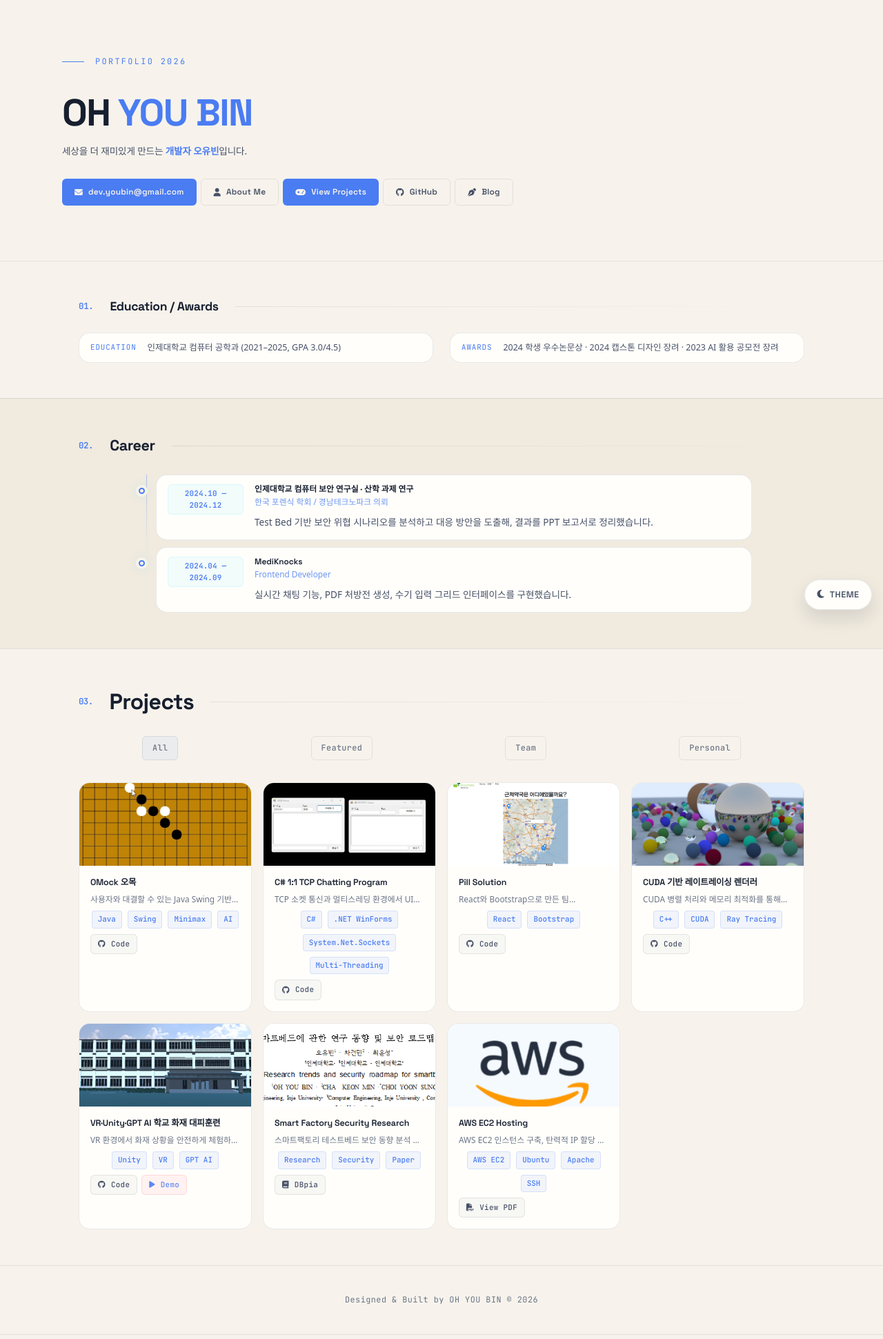
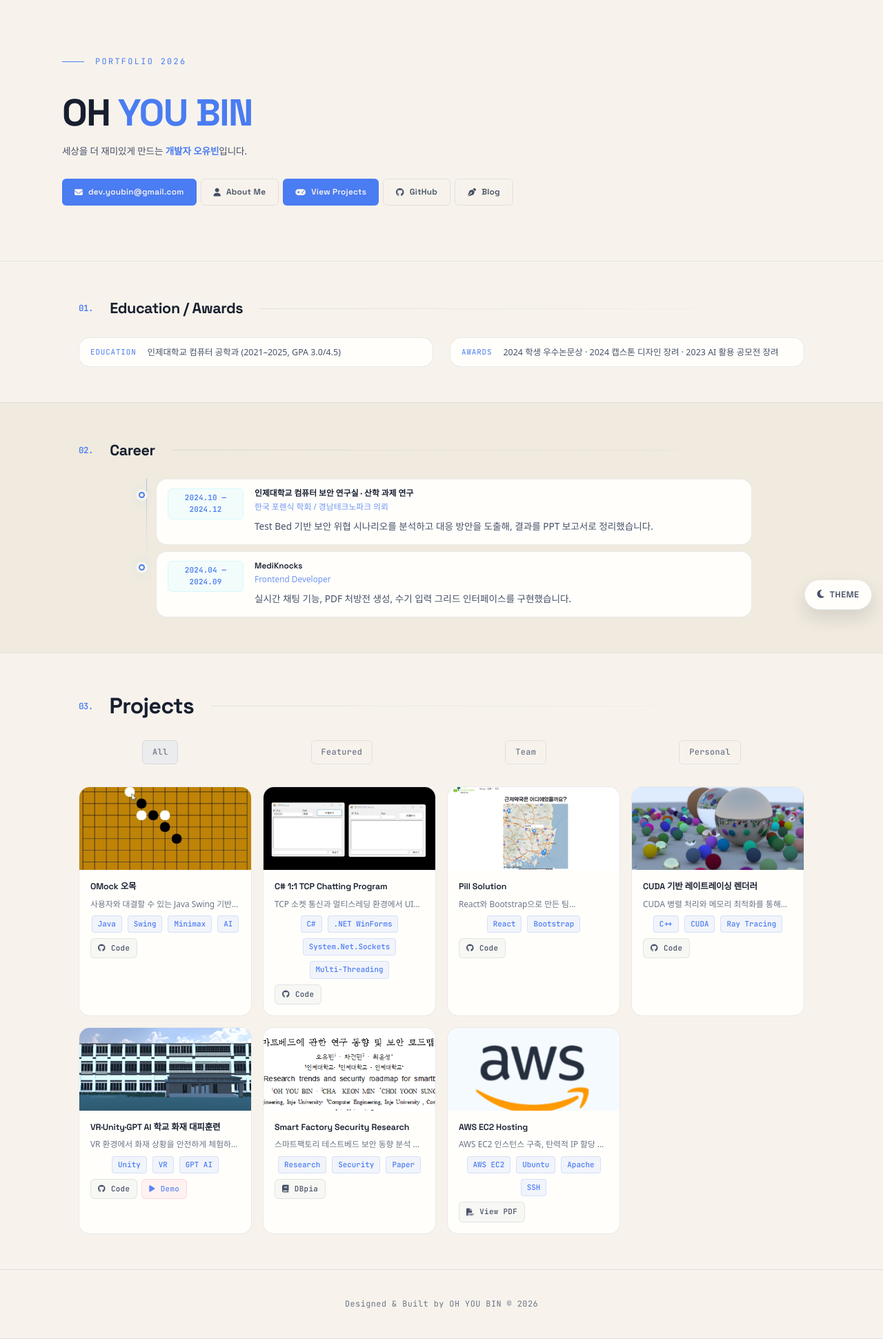
Before and after one commit to eye2ffect/eye2ffect.github.io, a Jekyll site: the page built from index.html, in a window 1280 px wide. Shown: the whole page at 69% size. Built offline with Jekyll 4.4.1, drawn with Linux system fonts in a browser that asks for light colours; some web fonts are replaced.

Commit message:
Match education/awards heading size

```diff
--- a/assets/css/main.css
+++ b/assets/css/main.css
@@ -476,7 +476,7 @@ html {
 }
 
 #education-awards .section-heading {
-  font-size: var(--text-h3);
+  font-size: var(--text-h2);
 }
 
 #career .section-heading {
```
